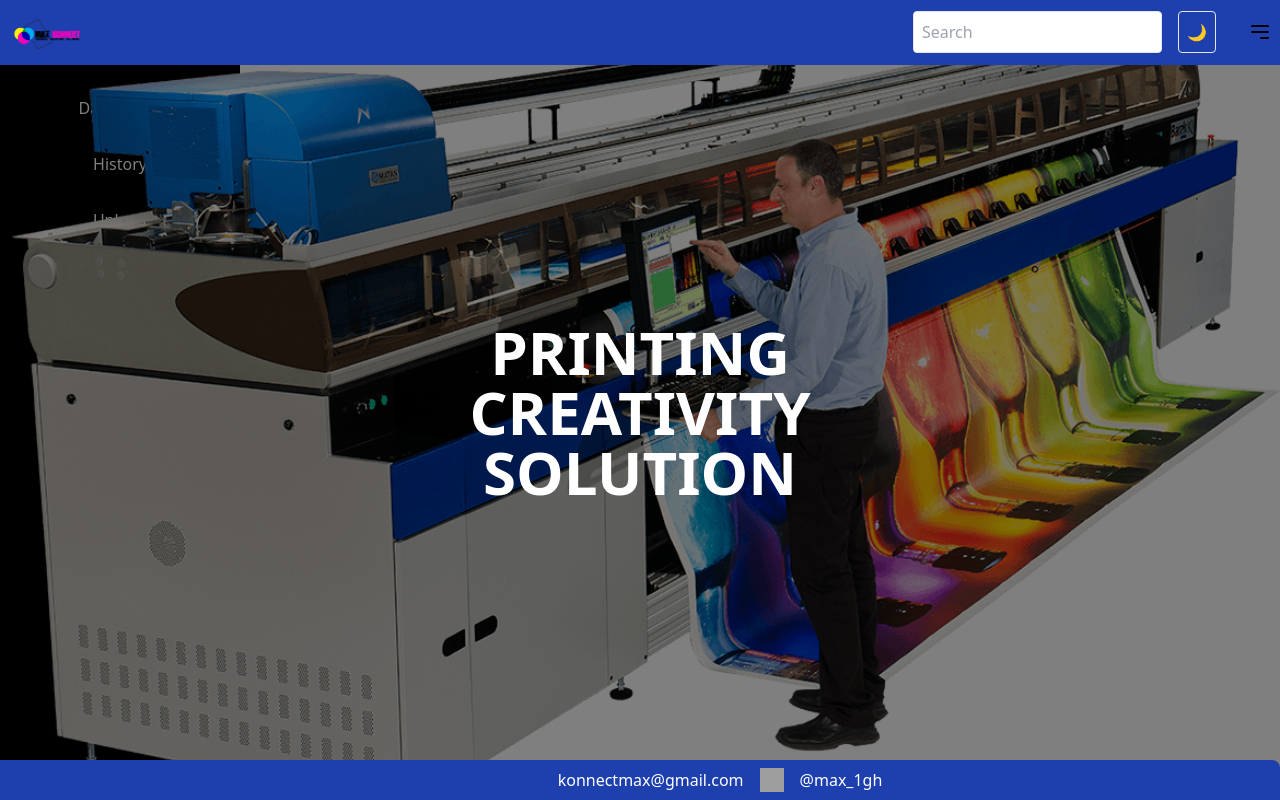
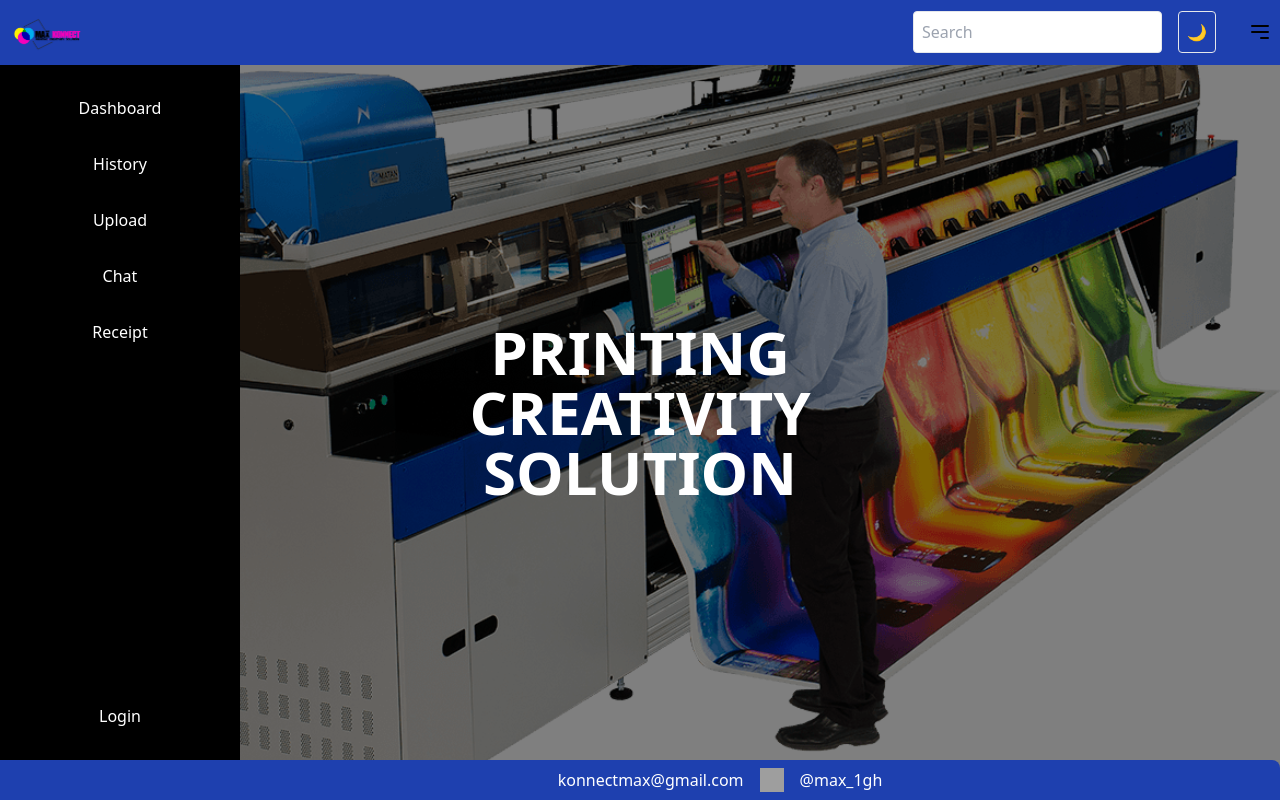
Before and after one commit to Maxzyto/Max_konnect, a React (Vite) app: page /dashboard in a window 1280 px wide. Built offline with nearby package versions, Linux system fonts and the light colour scheme; grey boxes are pictures that could not be loaded.

Commit message:
dashboard correctly styled

```diff
--- a/src/pages/Dashboard.jsx
+++ b/src/pages/Dashboard.jsx
@@ -15,7 +15,7 @@ const Dashboard = () => {
         backgroundBlendMode: "overlay",
         overflow: "hidden",
         position: "fixed",
-        zIndex: 0,
+        zIndex: -1,
         width: "100%",
         height: "100%",
         top: 0,
```
